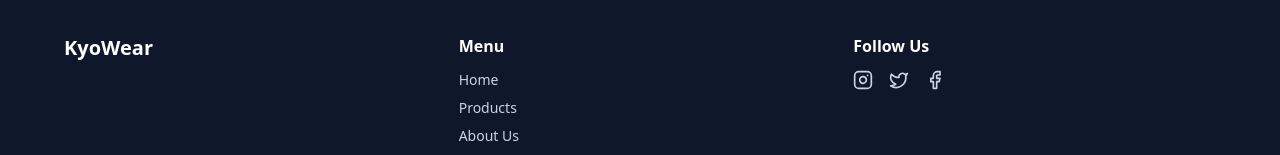
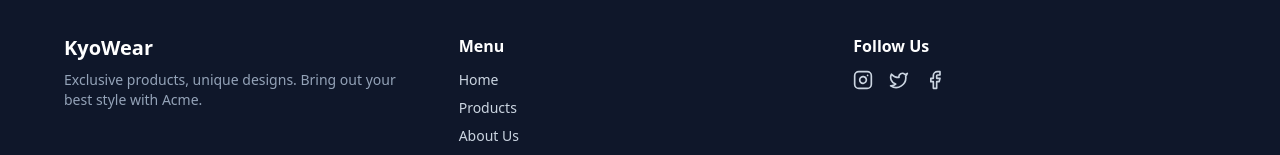
Before and after one commit to AchmadRaihan280/kyowear-e-katalog, a Next.js app: page / in a window 1280 px wide. Shown: the part 797-952 px from the top of the page. Built offline with nearby package versions, Linux system fonts and the light colour scheme; no server answers; the database is empty.

Commit message:
Fix: minor update on login page and footer component

```diff
--- a/app/components/Footer.tsx
+++ b/app/components/Footer.tsx
@@ -9,7 +9,7 @@ export default function Footer() {
         <div>
           <h2 className="text-xl font-bold text-white">KyoWear</h2>
           <p className="text-sm mt-2 text-slate-400">
-
+            Exclusive products, unique designs. Bring out your best style with Acme.
           </p>
         </div>
 
--- a/app/login/page.tsx
+++ b/app/login/page.tsx
@@ -38,7 +38,7 @@ export default function LoginPage() {
         <input
           type="email"
           placeholder="Email"
-          className="w-full px-4 py-2 border rounded-lg focus:outline-none"
+          className="w-full px-4 py-2 text-black border rounded-lg focus:outline-none"
           value={email}
           onChange={(e) => setEmail(e.target.value)}
         />
```
Also changed, not shown: app/api/banner/[id]/route.ts (deleted).
